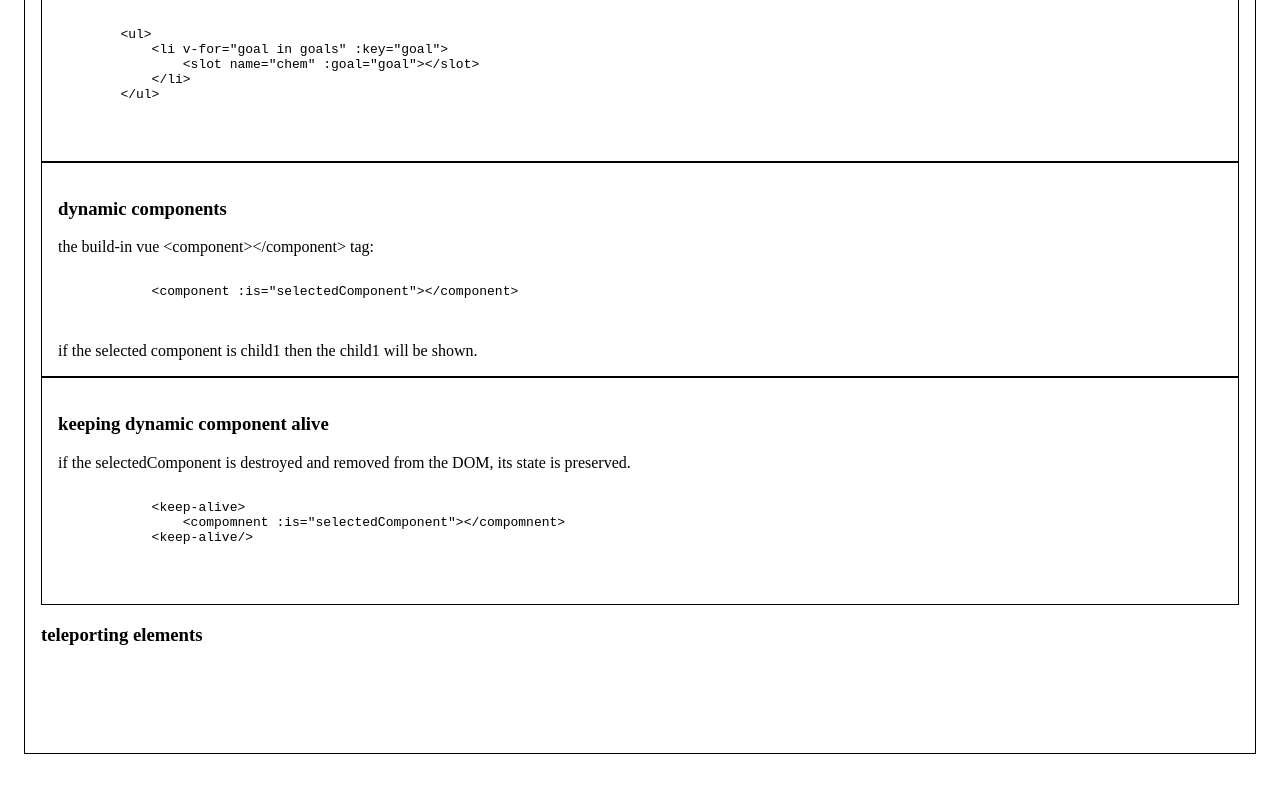
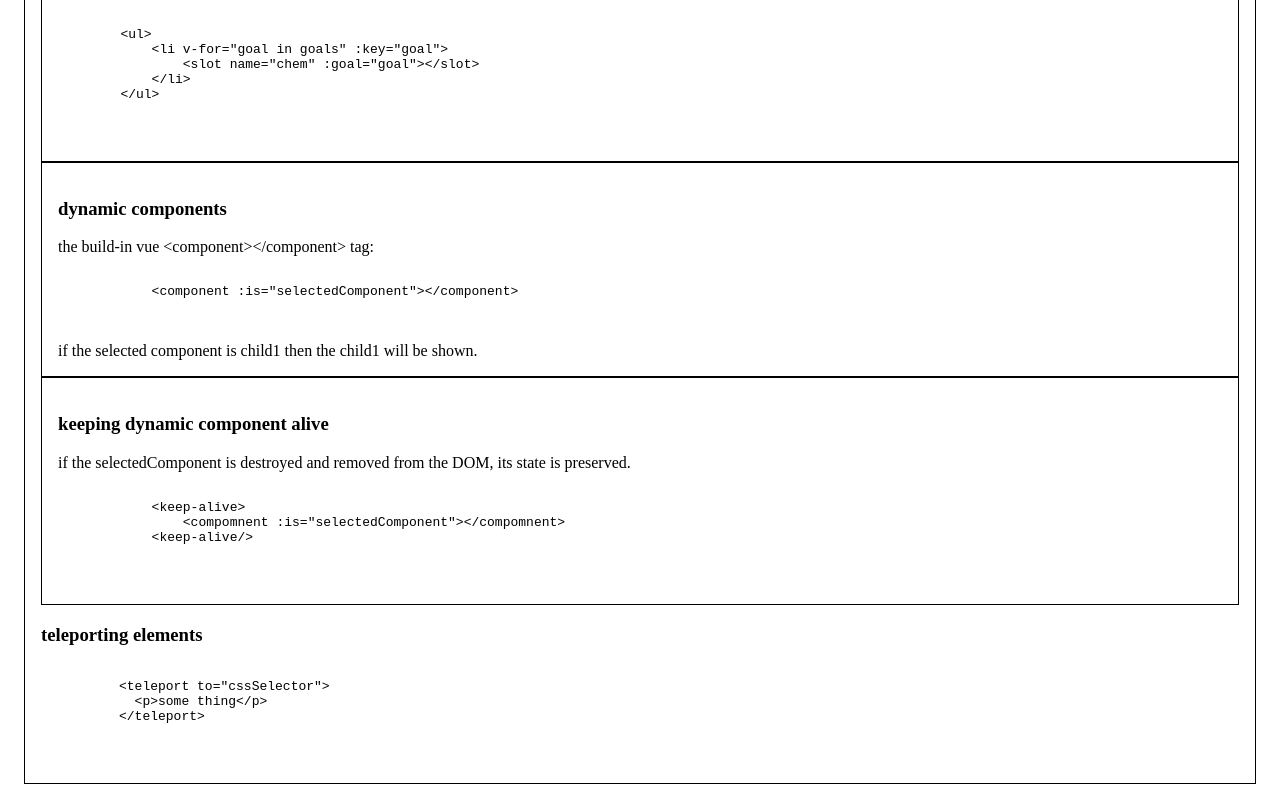
Before and after one commit to MohammadFAHssn/V_u_e, a Vue app in the folder vue-project/: page /diving-deeper-into-components in a window 1280 px wide. Shown: the part 847-1647 px from the top of the page. Before the commit the page ends 1617 px from the top, so only its background shows below. Built offline with nearby package versions, Linux system fonts and the light colour scheme.

Commit message:
teleport

```diff
--- a/vue-project/src/components/DivingDeeperIntoComponents/DivingDeeperIntoComponents.vue
+++ b/vue-project/src/components/DivingDeeperIntoComponents/DivingDeeperIntoComponents.vue
@@ -97,9 +97,9 @@ export default {}
     <h3>teleporting elements</h3>
     <pre>
         <code>
-            <teleport>
-                <p>some thing</p>
-            </teleport>
+          &lt;teleport to=&quot;cssSelector&quot;&gt;
+            &lt;p&gt;some thing&lt;/p&gt;
+          &lt;/teleport&gt;
         </code>
     </pre>
   </section>
```
